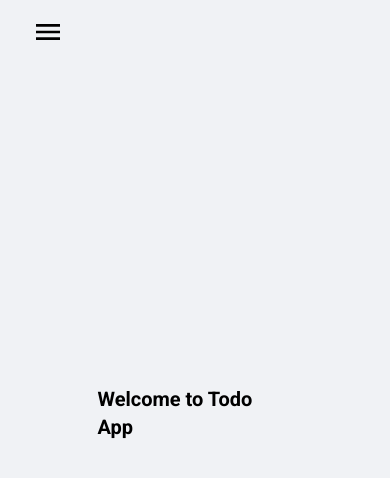
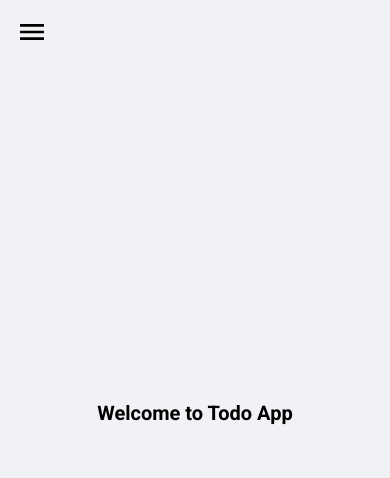
Before and after one commit to corneliusweb/todo-app-monorepo, a Next.js app in the folder next-ts/: page / in a window 390 px wide. Shown: the top 478 px of the page. Built offline with nearby package versions, Linux system fonts and the light colour scheme.

Commit message:
style: adjust header max size and todo/:id layout

```diff
--- a/next-ts/app/(root)/layout.tsx
+++ b/next-ts/app/(root)/layout.tsx
@@ -1,5 +1,5 @@
 export default function RootLayout({
 	children,
 }: Readonly<{ children: React.ReactNode }>) {
-	return <main className='px-6 mb-4 mt-8 sm:px-20 sm:mb-6'>{children}</main>;
+	return <main className='px-3 mb-4 mt-8 sm:px-20 sm:mb-6'>{children}</main>;
 }
--- a/next-ts/app/(root)/todos/page.tsx
+++ b/next-ts/app/(root)/todos/page.tsx
@@ -79,7 +79,7 @@ const Todos = () => {
 	}
 
 	return (
-		<div className='max-w-2xl mx-auto'>
+		<div className='max-w-2xl mx-auto mt-20'>
 			<h1 className='font-bold text-2xl'>My Todos</h1>
 			<div className='my-5 p-5 bg-white rounded-lg shadow-md'>
 				<div className='mb-4'>
--- a/next-ts/app/globals.css
+++ b/next-ts/app/globals.css
@@ -49,6 +49,6 @@
 		@apply text-center p-5 text-xl;
 	}
 	.back-link {
-		@apply text-[#f5deb3] mb-5 text-lg flex w-fit items-center justify-center bg-gray-600 py-2.5 px-4 gap-1.5 rounded-sm hover:text-white
+		@apply text-[#f5deb3] mb-5 text-lg flex w-fit items-center justify-center bg-gray-600 py-2.5 px-4 gap-1.5 rounded-sm hover:text-white;
 	}
 }
--- a/next-ts/app/layout.tsx
+++ b/next-ts/app/layout.tsx
@@ -15,8 +15,8 @@ const geistMono = Roboto({
 });
 
 export const metadata: Metadata = {
-	title: 'ToDo App',
-	description: 'Cornelius - ToDo app',
+	title: 'Todo App - Next.js + TS',
+	description: 'Todo App - Next.js + TS version',
 };
 
 export default function RootLayout({
--- a/next-ts/app/not-found.tsx
+++ b/next-ts/app/not-found.tsx
@@ -1,4 +1,3 @@
-import React from 'react';
 import Link from 'next/link';
 
 const NotFound = () => {
--- a/next-ts/app/page.tsx
+++ b/next-ts/app/page.tsx
@@ -1,7 +1,7 @@
 export default function Home() {
 	return (
-		<div className='relative h-screen -mt-20 -z-10'>
-			<h1 className='text-xl sm:text-3xl font-bold absolute top-1/2 left-1/2 transform -translate-y-1/2 -translate-x-1/2'>
+		<div className='relative text-center h-screen -mt-20 -z-10'>
+			<h1 className='text-xl w-full sm:text-3xl font-bold absolute top-1/2 left-1/2 transform -translate-y-1/2 -translate-x-1/2'>
 				Welcome to Todo App
 			</h1>
 		</div>
--- a/next-ts/components/Header.tsx
+++ b/next-ts/components/Header.tsx
@@ -29,7 +29,7 @@ const Header = () => {
 	return (
 		<>
 			{path !== '/test-error' && (
-				<header className='px-8 py-4 max-w-5xl mx-auto'>
+				<header className='px-4 py-4 max-w-2xl mx-auto sm:px-0'>
 					<Modal open={showModal} onClose={() => setShowModal(false)}>
 						<AddTodoForm onSuccess={handleAddSuccess} />
 					</Modal>
--- a/next-ts/components/todo/TodoItem.tsx
+++ b/next-ts/components/todo/TodoItem.tsx
@@ -3,9 +3,11 @@ import Link from 'next/link';
 
 const TodoItem = ({ todo }: { todo: ITodo }) => {
 	return (
-		<div className='bg-gray-200 rounded-lg p-3.5 mt-2.5 shadow-md'>
+		<div className='bg-white/80 rounded-lg p-3.5 mt-2.5 shadow-md'>
 			<Link href={`/todos/${todo.id}`}>
-				<h3 className='mb-2.5 text-lg font-medium tracking-wide'>{todo.todo}</h3>
+				<h3 className='mb-2.5 text-lg font-medium tracking-wide'>
+					{todo.todo}
+				</h3>
 			</Link>
 			<span
 				className={`inline-block py-1 px-2 rounded-sm text-base ${
```
